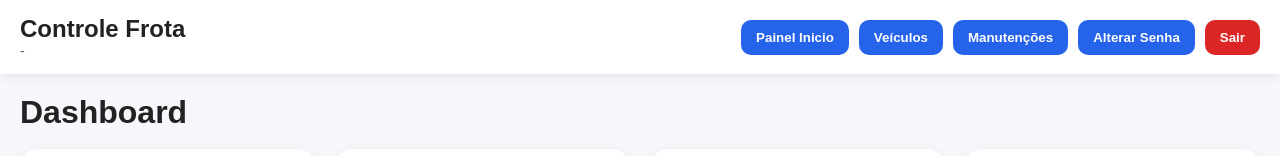
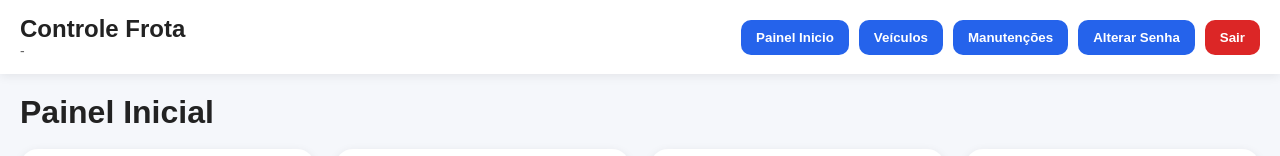
Before and after one commit to rafaeelrosa568/sistema-manutencao, a React (Vite) app: page /dashboard in a window 1280 px wide. Shown: the top 156 px of the page. Built offline with nearby package versions, Linux system fonts and the light colour scheme; no server answers; the database is empty; sample sign-in values are in the browser's storage.

Commit message:
Change Dashboard title from 'Dashboard' to 'Painel Inicial'

```diff
--- a/src/pages/Dashboard.jsx
+++ b/src/pages/Dashboard.jsx
@@ -121,7 +121,7 @@ export default function Dashboard() {
       <div className="page">
 
         <h1>
-          Dashboard
+          Painel Inicial
         </h1>
 
         <br />
```
